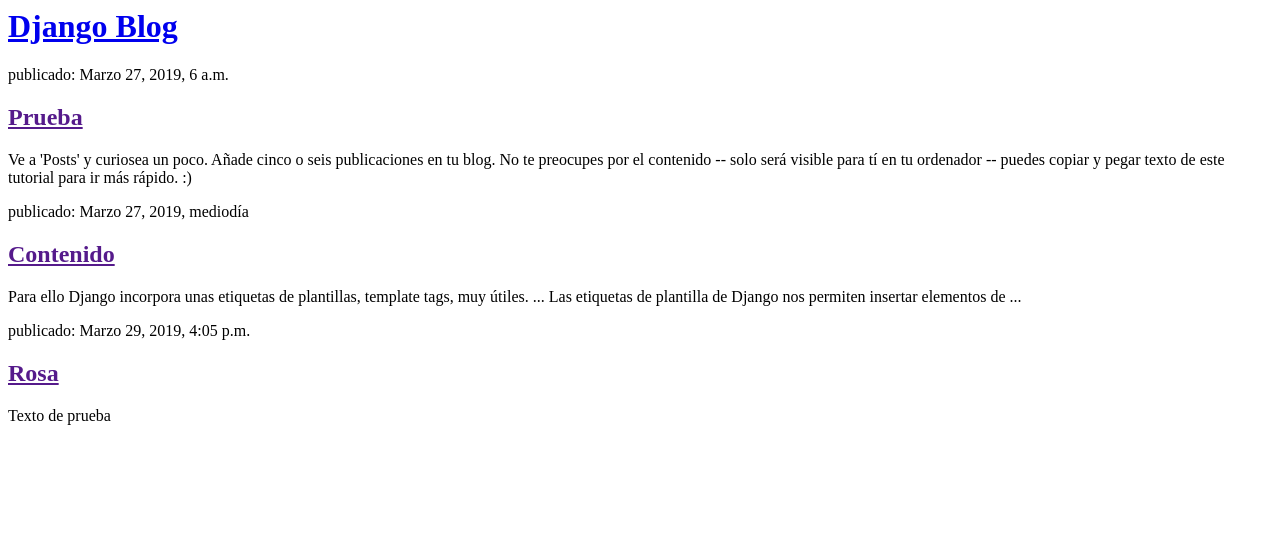
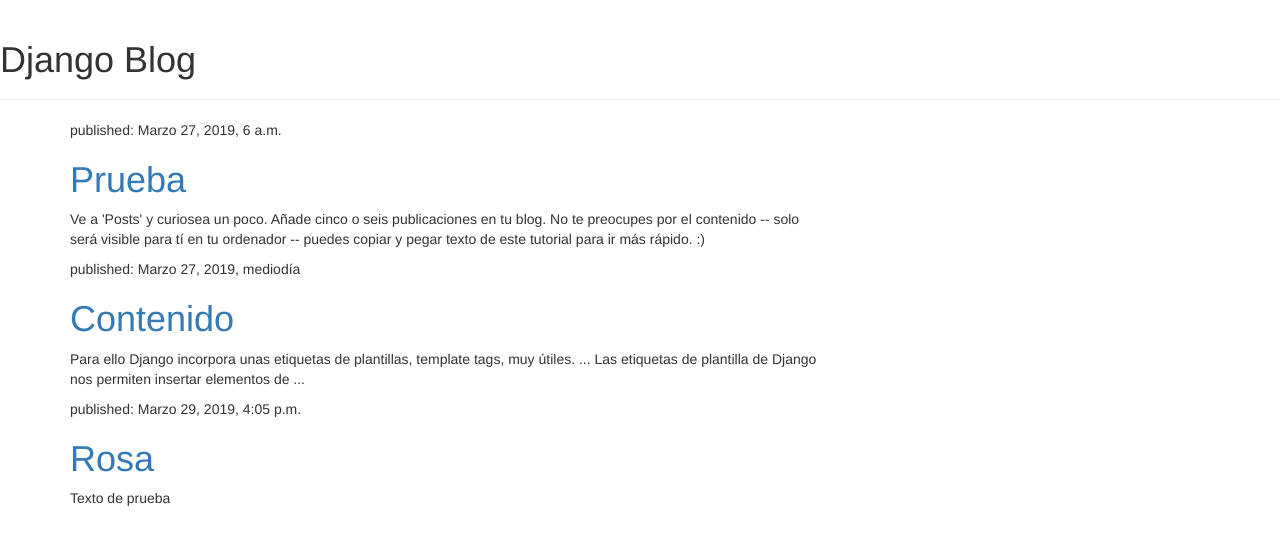
Before and after one commit to carralafuente/my-first-blog, a Django app: page / in a window 1280 px wide. Shown: the top 545 px of the page. Run offline with Django 3.2, Linux system fonts and the light colour scheme; data comes from the database, SQL or seed files in the repository; some libraries are stand-ins or nearby versions.

Commit message:
Añadidas vistas

```diff
--- /dev/null
+++ b/blog/templates/blog/base.html
@@ -0,0 +1,23 @@
+{% load static %}
+<html>
+    <head>
+        <title>Django blog</title>
+        <link rel="stylesheet" href="//maxcdn.bootstrapcdn.com/bootstrap/3.2.0/css/bootstrap.min.css">
+        <link rel="stylesheet" href="//maxcdn.bootstrapcdn.com/bootstrap/3.2.0/css/bootstrap-theme.min.css">
+        <link href="//fonts.googleapis.com/css?family=Lobster&subset=latin,latin-ext" rel="stylesheet" type="text/css">
+        <link rel="stylesheet" href="{% static 'css/blog.css' %}">
+    </head>
+    <body>
+    	<div class="page-header">
+        	<h1>Django Blog</h1>
+    	</div>
+    	<div class="content container">
+        	<div class="row">
+           		<div class="col-md-8">
+            	{% block content %}
+            	{% endblock %}
+            	</div>
+        	</div>
+    	</div>
+	</body>
+</html>
--- a/blog/templates/blog/post_list.html
+++ b/blog/templates/blog/post_list.html
@@ -1,19 +1,13 @@
-<html>
-<head>
-	<title>blog</title>
-</head>
-<body>
-	<div>
-		<h1><a href = "/" > Django Blog </a></h1>
-	</div>
+{% extends 'blog/base.html' %}
+
+{% block content%}
 	{% for post in posts %}
-	<div>
-		<p> publicado: {{ post.published_date }} </p>
-		<h2>
-        	<a href = "" >{{ post.title }} </a>
-        </h2>
-		<p>{{ post.text|linebreaksbr }} </p>
-	</div>
+	    <div class="post">
+	        <div class="date">
+	            <p>published: {{ post.published_date }}</p>
+	        </div>
+	        <h1><a href="{% url 'post_detail' pk=post.pk %}">{{ post.title }}</a></h1>
+	        <p>{{ post.text|linebreaksbr }}</p>
+	    </div>
 	{% endfor %}
-</body>
-</html>
+{% endblock %}
--- a/blog/urls.py
+++ b/blog/urls.py
@@ -2,5 +2,6 @@ from django.urls import path
 from . import views
 
 urlpatterns = [
-	path('', views.post_list, name='post_list'),
+    path('', views.post_list, name='post_list'),
+    path('post/<int:pk>/', views.post_detail, name='post_detail'),
 ]
--- a/blog/views.py
+++ b/blog/views.py
@@ -1,4 +1,4 @@
-from django.shortcuts import render
+from django.shortcuts import render, get_object_or_404
 from .models import Post
 from django.utils import timezone
 # Create your views here.
@@ -6,3 +6,7 @@ from django.utils import timezone
 def post_list(request):
 	posts = Post.objects.filter(published_date__lte=timezone.now()).order_by('published_date')
 	return render(request, 'blog/post_list.html', {'posts': posts})
+
+def post_detail(request, pk):
+    post = get_object_or_404(Post, pk=pk)
+    return render(request, 'blog/post_detail.html', {'post': post})
```
Also changed, not shown: blog/templates/blog/post_detail.html (added, +13 -0 lines), 3 other files.
